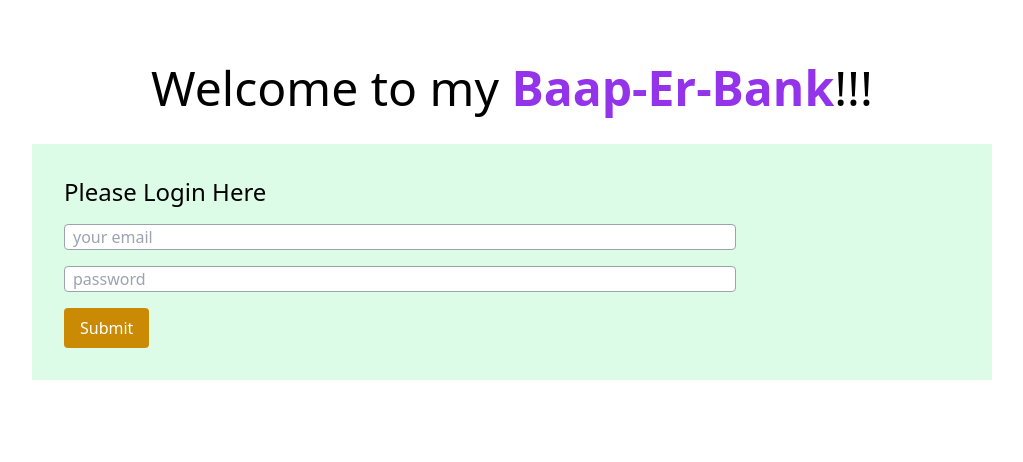
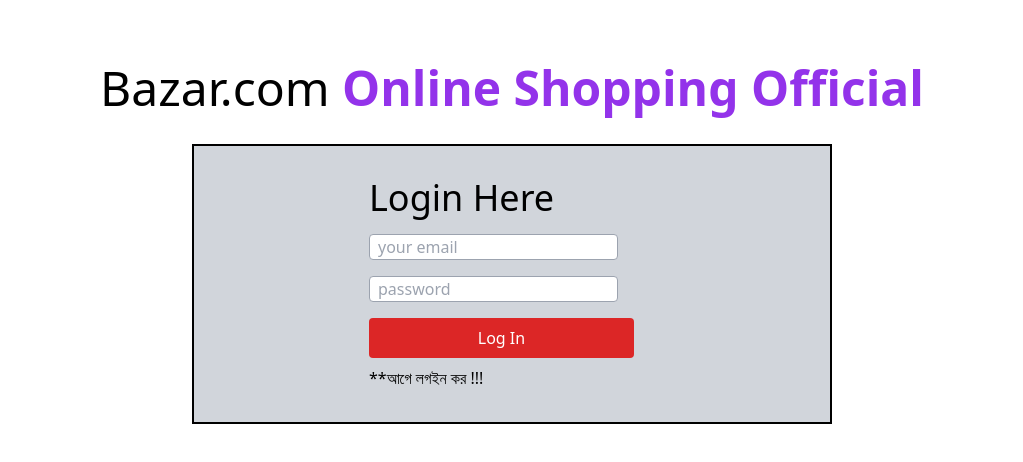
Before and after one commit to Emon5419/Admin-Panel-2.0, a plain HTML site: page index.html in a window 1280 px wide. Shown: the whole page, without its empty margins (128-1151 px from the left). Drawn offline with nearby package versions, Linux system fonts and the light colour scheme.

Commit message:
login-page-edit(1)

```diff
--- a/index.html
+++ b/index.html
@@ -8,22 +8,35 @@
     <title>Baap Er Bank</title>
     <script src="https://cdn.tailwindcss.com"></script>
 
+
+    <style>
+        .btn-log {
+            width: 265px;
+        }
+        .btn-log:hover{
+            background-color: green;
+        }
+
+    </style>
+
 </head>
 
 <body>
     <header>
-        <h1 class="text-5xl text-center mt-16">Welcome to my <span
-                class="font-semibold	text-purple-600">Baap-Er-Bank</span>!!!</h1>
+        <h1 class="text-5xl text-center mt-16">Bazar.com <span class="font-semibold	text-purple-600"><span>Online
+                    Shopping Official</span></h1>
     </header>
     <main>
-        <section class="bg-green-100 w-3/4 p-8 mx-auto mt-8">
-            <h3 class="text-2xl mb-4">Please Login Here</h3>
-            <div>
-                <input id="user-email" class="border block border-gray-400	rounded w-3/4 mb-4 px-2" type="text"
+        <section class="bg-gray-300 w-2/4 p-8 mx-auto mt-8 border-2 border-black">
+            <h3 class="text-4xl mb-4 w-2/4 mx-auto">Login Here</h3>
+            <div class="w-2/4 mx-auto">
+                <input id="user-email" class="border block border-gray-400	rounded w-4/4 mb-4 px-2" type="text"
                     placeholder="your email">
-                <input id="user-password" class="border block border-gray-400	rounded w-3/4 mb-4 px-2" type="password"
+                <input id="user-password" class="border block border-gray-400	rounded w-4/4 mb-4 px-2" type="password"
                     name="" id="" placeholder="password">
-                <button id="login-submit" class="bg-yellow-600 px-4 rounded py-2 text-white font-medium">Submit</button>
+                <button id="login-submit" class="btn-log bg-red-600 px-4 rounded py-2 text-white font-medium mb-2">Log In</button>
+                <br>
+                <p>**আগে লগইন কর !!!</p>
             </div>
         </section>
     </main>
```
